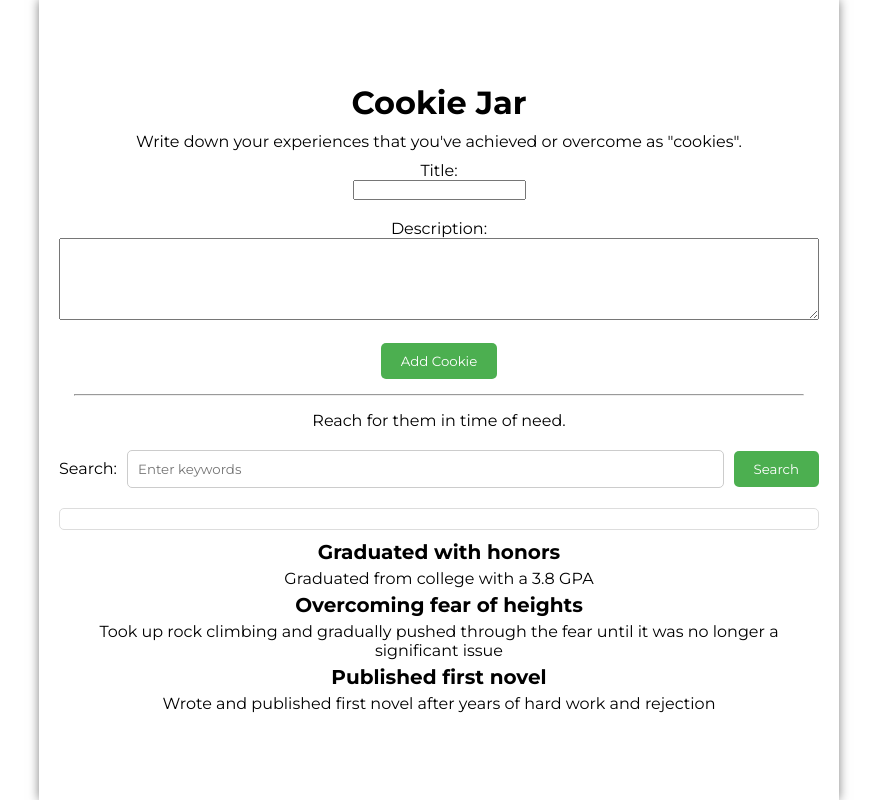
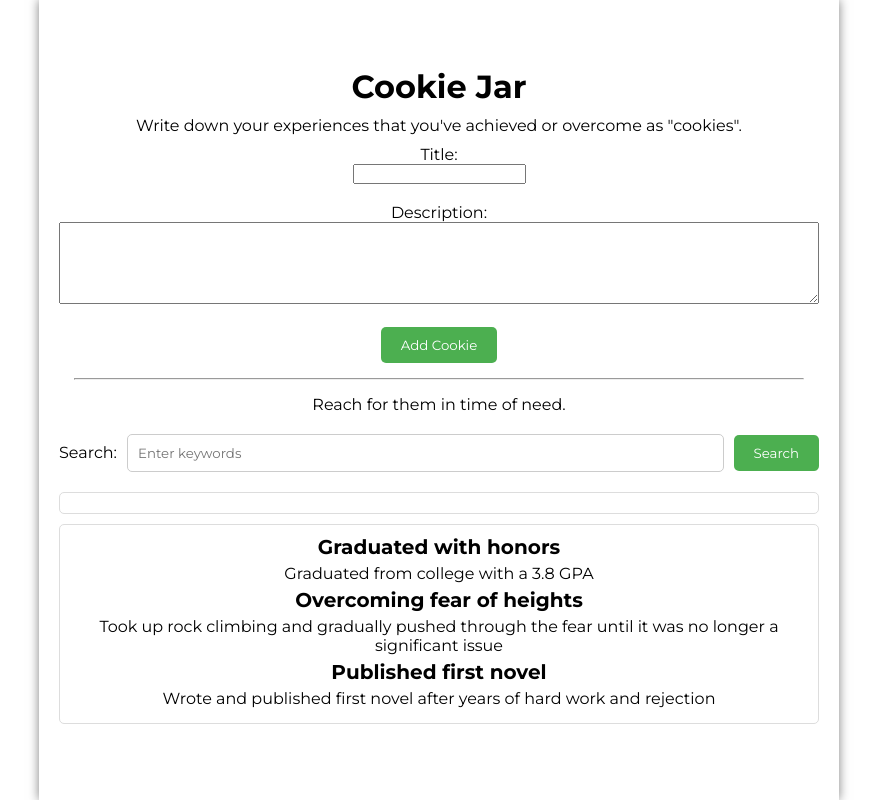
Before and after one commit to NoughtKin/cookie-jar-website-reactjs, a React (Create React App) app: page / in a window 1280 px wide. Shown: the whole page, without its empty margins (201-1078 px from the left). Built offline with nearby package versions, Linux system fonts and the light colour scheme.

Commit message:
Update UI to separate 'card-output' from 'card-example'

```diff
--- a/src/App.js
+++ b/src/App.js
@@ -51,7 +51,7 @@ export default function App() {
       <hr />
       <SearchBar handleSearch={handleSearch} />
       <Card filteredCards={filteredCards}></Card>
-      <div className="card-example">
+      <div className="card">
         {cardExample["cardExample"].map((card, index) => (
           <div key={index}>
             <div className="card-title">{card.title}</div>
--- a/src/CardOutput.js
+++ b/src/CardOutput.js
@@ -1,6 +1,6 @@
 export function CardOutput({ filteredCards }) {
   return (
-    <div className="card-output">
+    <div className="card">
       {filteredCards.map((cookie, index) => (
         <div key={index}>
           <div className="card-title">{cookie.title}</div>
--- a/src/style.css
+++ b/src/style.css
@@ -84,7 +84,7 @@ hr {
   border: 1px solid var(--light-grey);
 }
 
-.card-output {
+.card {
   background-color: var(--white);
   border: 1px solid var(--gainsboro);
   border-radius: 5px;
```
